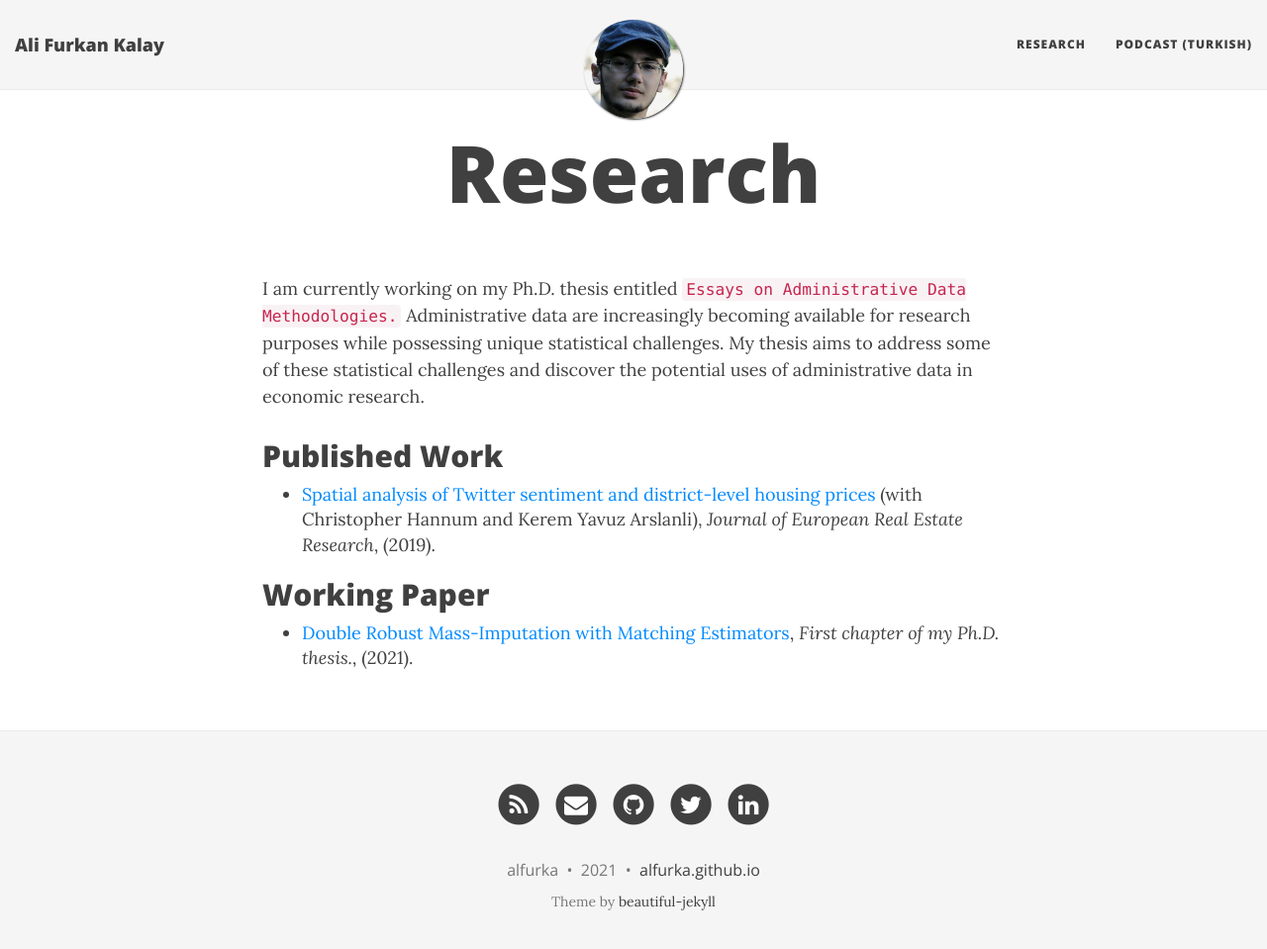
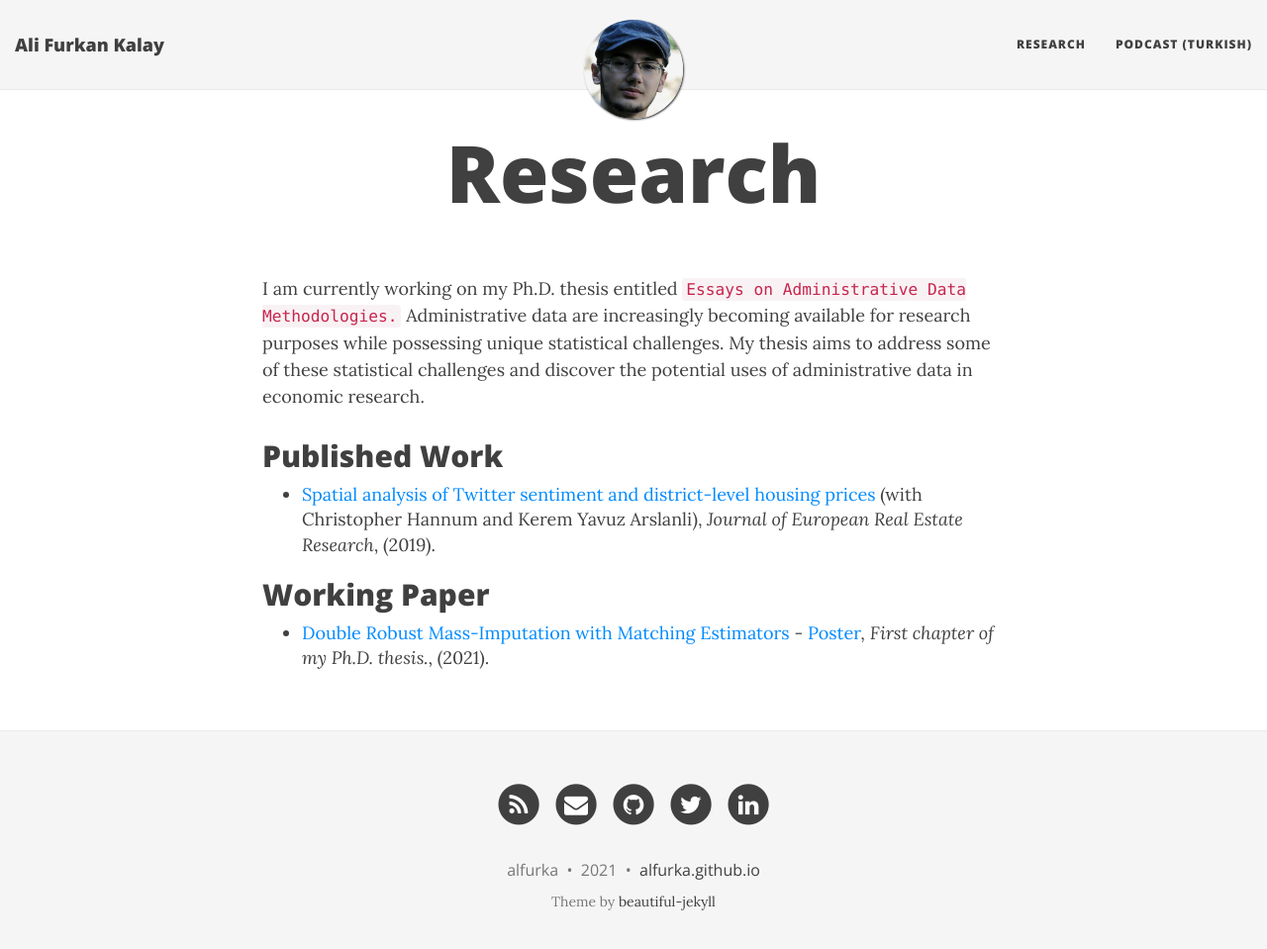
Before and after one commit to alfurka/alfurka.github.io, a Jekyll site: the page built from research.md, in a window 1280 px wide and 972 px high. Shown: the top 959 px of the window at 99% size. Built offline with Jekyll 4.4.1, drawn with Linux system fonts in a browser that asks for light colours; nearby versions of some CDN libraries.

Commit message:
Update research.md

```diff
--- a/research.md
+++ b/research.md
@@ -11,4 +11,4 @@
 
 ## Working Paper
 
-- [Double Robust Mass-Imputation with Matching Estimators](https://arxiv.org/abs/2110.09275), *First chapter of my Ph.D. thesis.*, (2021).
+- [Double Robust Mass-Imputation with Matching Estimators](https://arxiv.org/abs/2110.09275) - [Poster](https://alfurka.github.io/myfiles/Poster_Presentation.pdf), *First chapter of my Ph.D. thesis.*, (2021).
```
